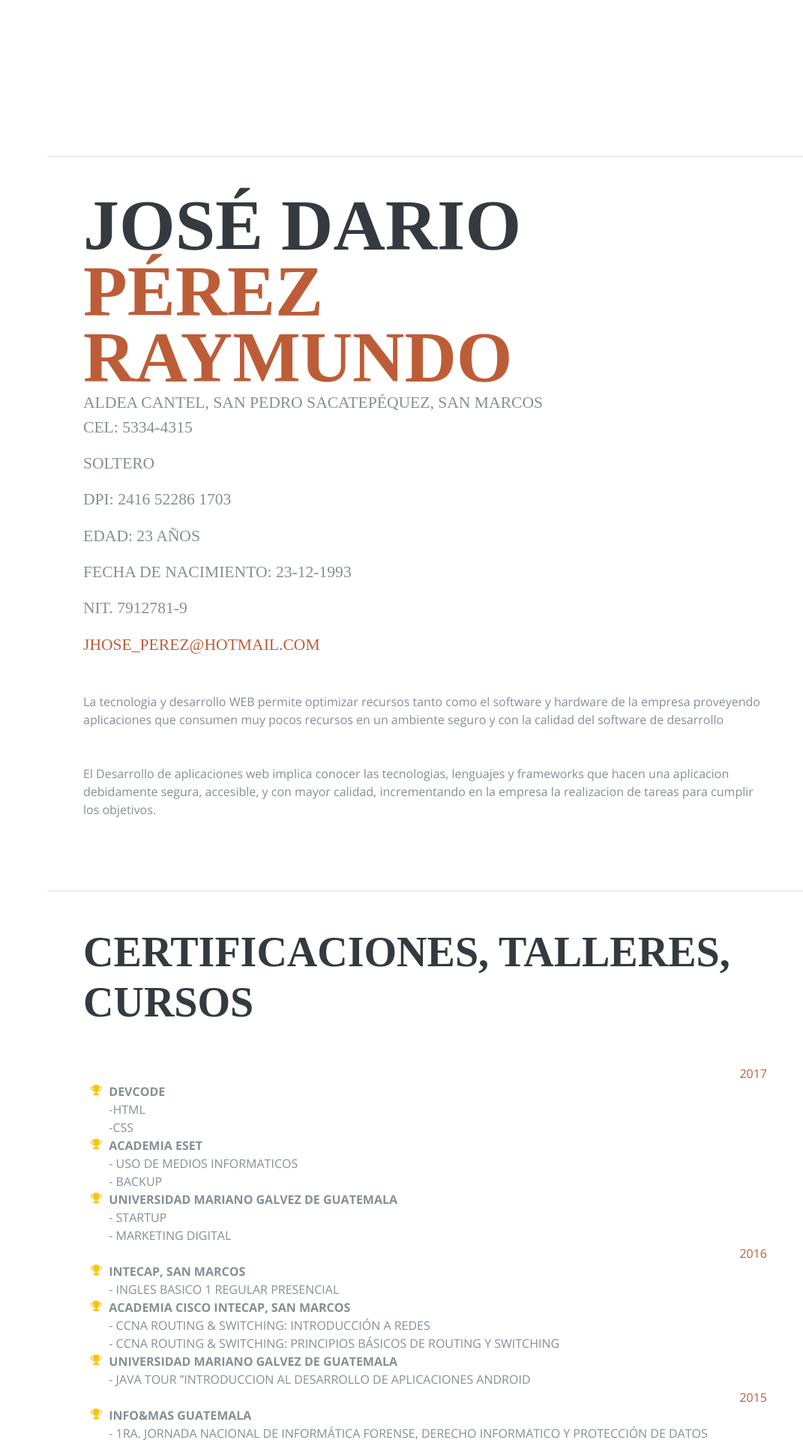
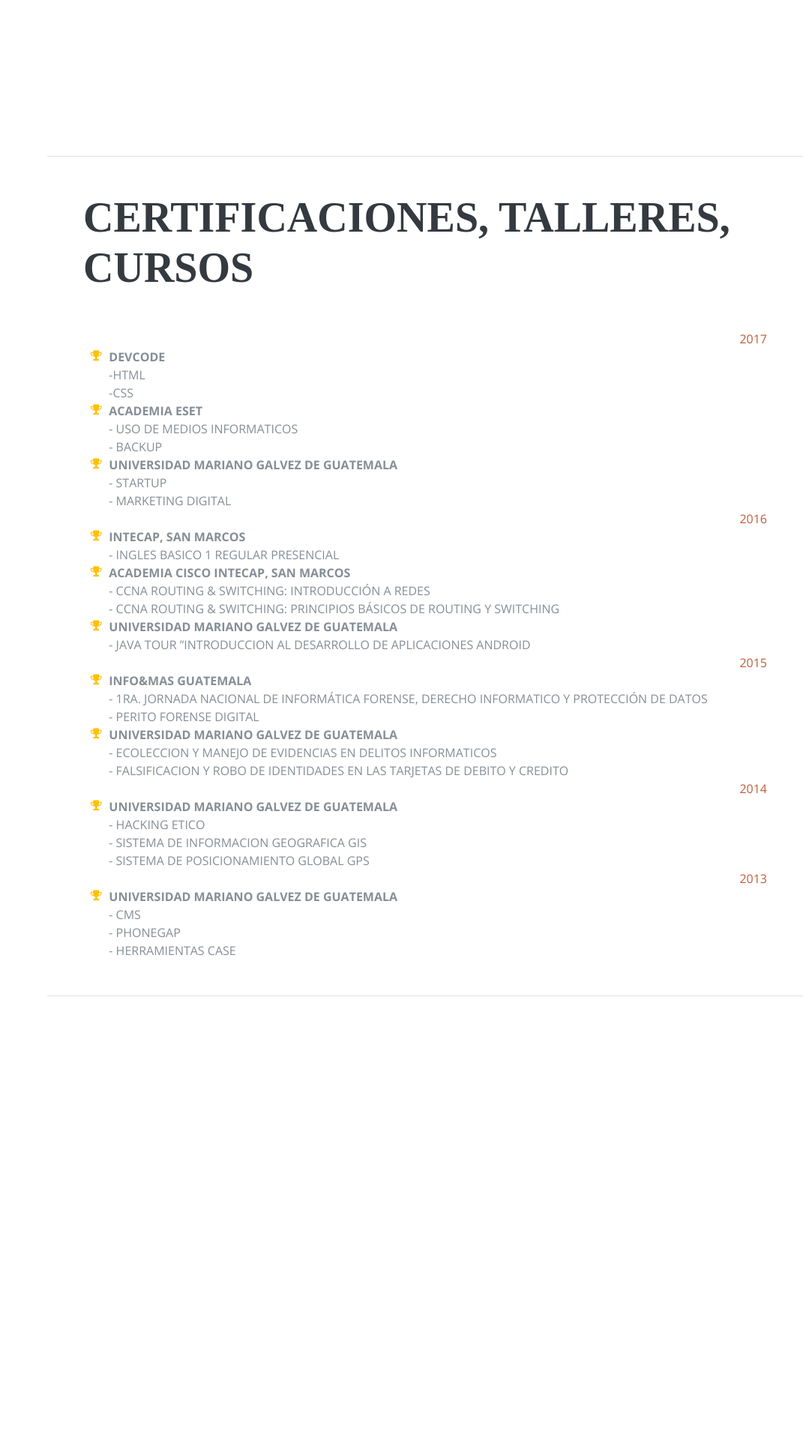
Before and after one commit to JhoseD/curriculum, a Django app: page /cv/ in a window 1280 px wide. Shown: the part 2371-4296 px from the top of the page at 75% size, without its empty margins (209-1280 px from the left). After the commit the page ends 3700 px from the top, so only its background shows below. Run offline with Django 3.2, Linux system fonts and the light colour scheme; some libraries are stand-ins or nearby versions; some web fonts are replaced.

Commit message:
version 3

```diff
--- a/examenfinal/web/apps/App1/templates/index.html
+++ b/examenfinal/web/apps/App1/templates/index.html
@@ -166,24 +166,7 @@
           </ul>
         </div>
       </section>
-<section class="resume-section p-3 p-lg-5 d-flex d-column" id="acerca_de">
-        <div class="my-auto">
-          <h1 class="mb-0">José Dario
-            <span class="text-primary">Pérez Raymundo</span>
-          </h1>
-          <div class="subheading mb-5">Aldea Cantel, San Pedro Sacatepéquez, San Marcos
-            <p>Cel: 5334-4315</p>
-            <p>Soltero</p>
-            <p>Dpi: 2416 52286 1703</p>
-            <p>Edad: 23 años</p>
-            <p>Fecha de nacimiento: 23-12-1993</p>
-            <p>Nit. 7912781-9</p>
-            <a href="mailto:name@email.com">jhose_perez@hotmail.com</a>
-          </div>
-          <p class="mb-5">La tecnologia y desarrollo WEB permite optimizar recursos tanto como el software y hardware de la empresa proveyendo aplicaciones que consumen muy pocos recursos en un ambiente seguro y con la calidad del software de desarrollo</p>
-          <p class="mb-5"> El Desarrollo de aplicaciones web implica conocer las tecnologias, lenguajes y frameworks que hacen una aplicacion debidamente segura, accesible, y con mayor calidad, incrementando en la empresa la realizacion de tareas para cumplir los objetivos.</p>
 
-      </section>
       <section class="resume-section p-3 p-lg-5 d-flex flex-column" id="logros">
         <div class="my-auto">
           <h2 class="mb-5">Certificaciones, Talleres, Cursos</h2>
```
